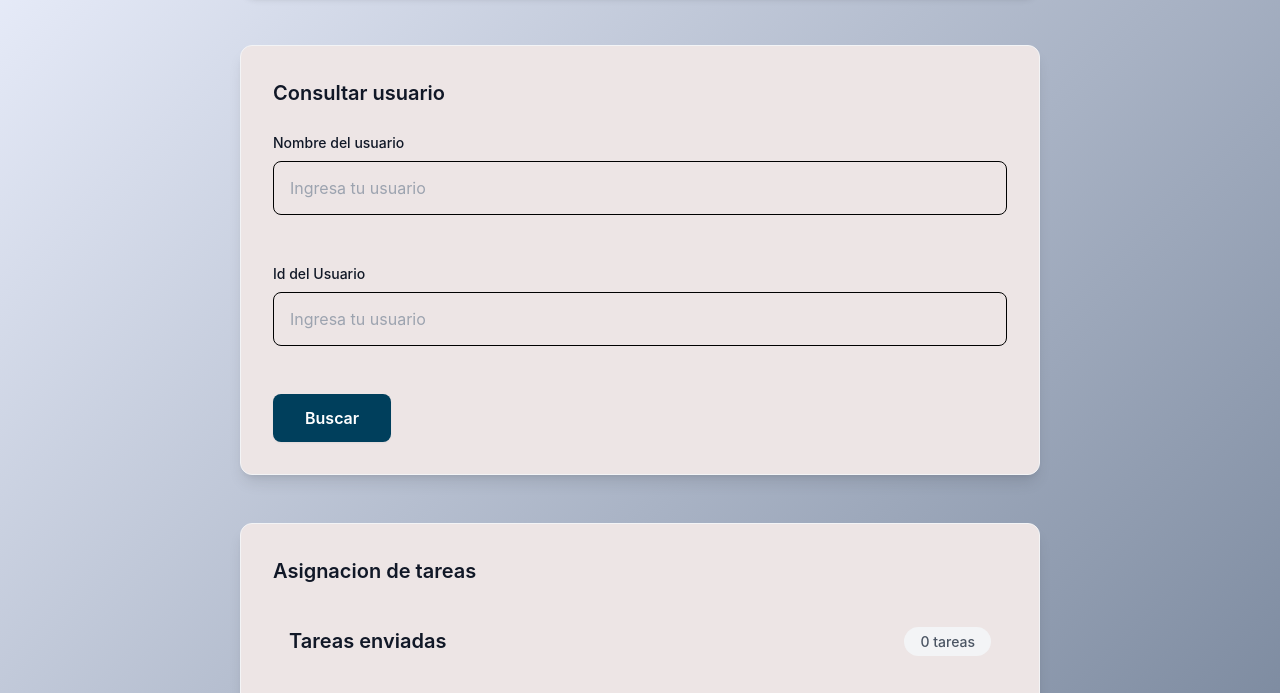
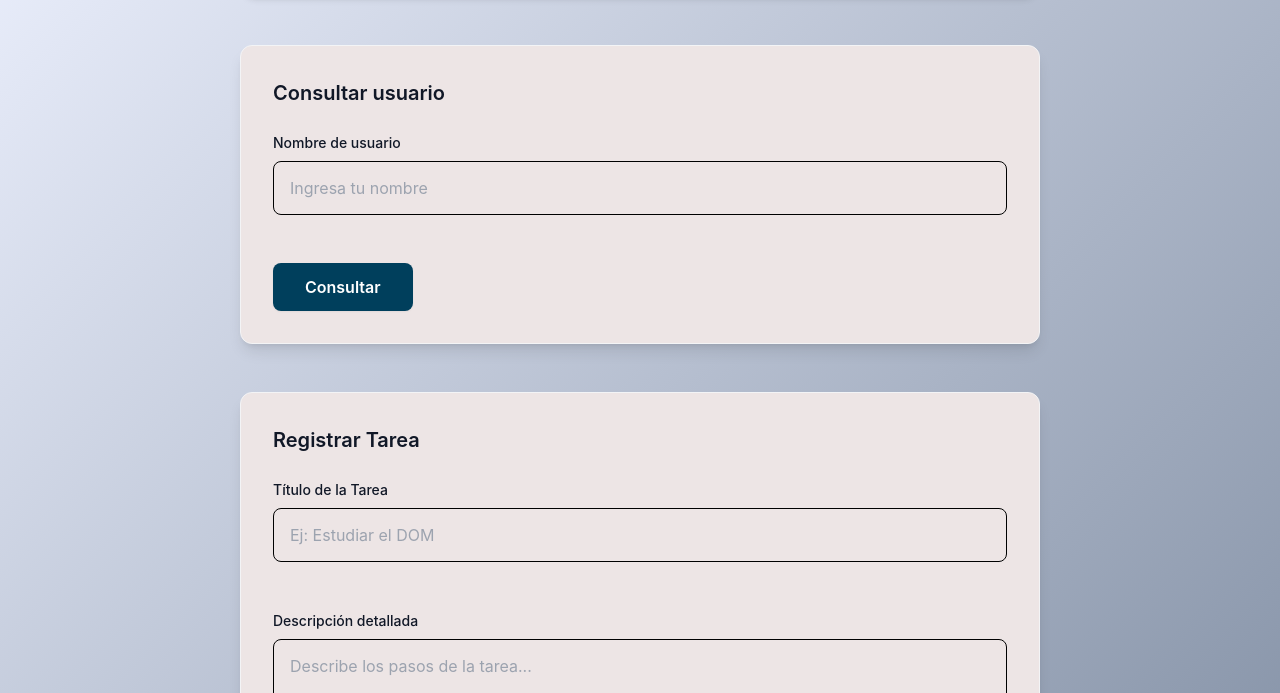
Before and after one commit to Serranomanuel/DOM, a website: page index.html in a window 1280 px wide. Shown: the part 171-864 px from the top of the page. Drawn offline with Linux system fonts and the light colour scheme.

Commit message:
Correcion de un error de fusion de las merge

```diff
--- a/index.html
+++ b/index.html
@@ -10,54 +10,17 @@
     <div class="container">
         <!-- Encabezado principal -->
         <header class="header">
-            <h1 class="header__title">Busqueda de Usuarios y manipulación del DOM0</h1>
+            <h1 class="header__title">Registro de Mensajes</h1>
             <p class="header__subtitle">Practica la manipulación del DOM en tiempo real</p>
         </header>
 
+        <!-- Formulario de entrada -->
         <section class="form-section">
             <div class="card">
                 <h2 class="card__title">Consultar usuario</h2>
 
                 <form id="messageForm" class="form" novalidate>
                     <div class="form__group">
-                        <label for="userName" class="form__label">
-                            Nombre del usuario
-                        </label>
-                        <input
-                            type="text"
-                            id="userName"
-                            class="form__input"
-                            placeholder="Ingresa tu usuario"
-                            aria-required="true"
-                        >
-                        <span class="form__error" id="userNameError"></span>
-                    </div>
-
-                    <div class="form__group">
-                        <label for="userName" class="form__label">
-                            Id del Usuario
-                        </label>
-                        <input
-                            type="text"
-                            id="userName"
-                            class="form__input"
-                            placeholder="Ingresa tu usuario"
-                            aria-required="true"
-                        >
-                        <span class="form__error" id="userNameError"></span>
-                    </div>
-                    <button type="submit" class="btn btn--primary" id="submitBtn">
-                        <span class="btn__text">Buscar</span>
-                    </button>
-                </form>
-            </div>
-        </section>
-        <!-- Formulario de entrada -->
-        <section class="form-section">
-            <div class="card">
-                <h2 class="card__title">Asignacion de tareas</h2>
-                <form id="messageForm" class="form" novalidate>
-                    <!-- <div class="form__group">
                         <label for="userName" class="form__label">
                             Nombre de usuario
                         </label>
```
